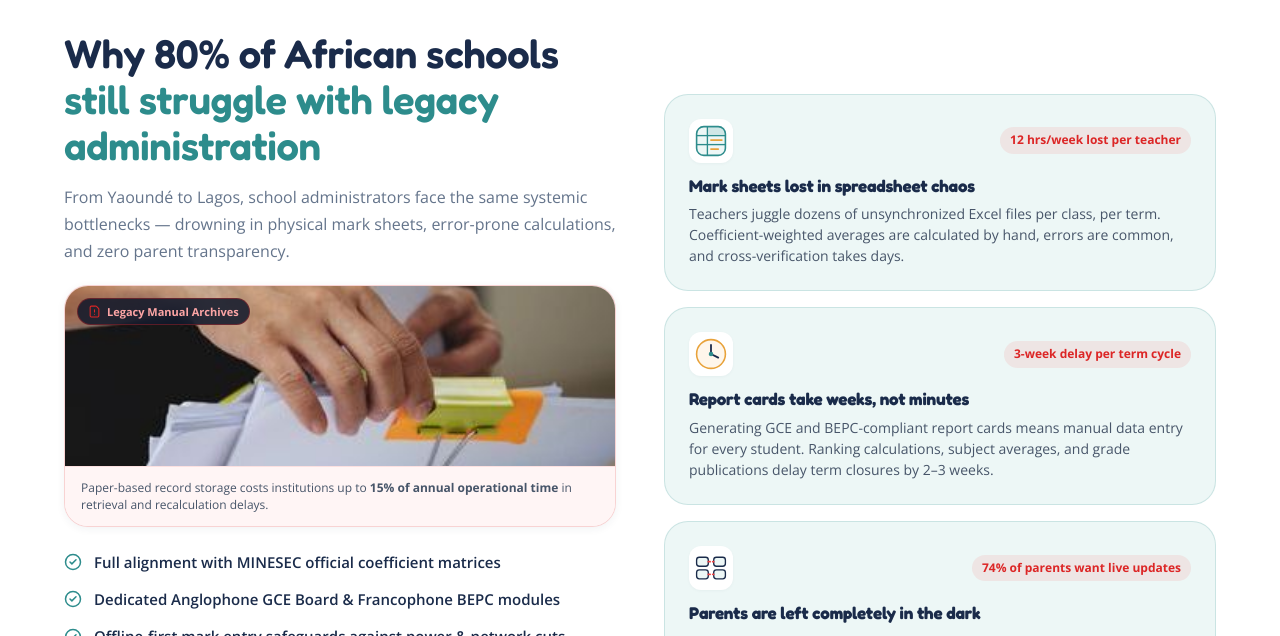
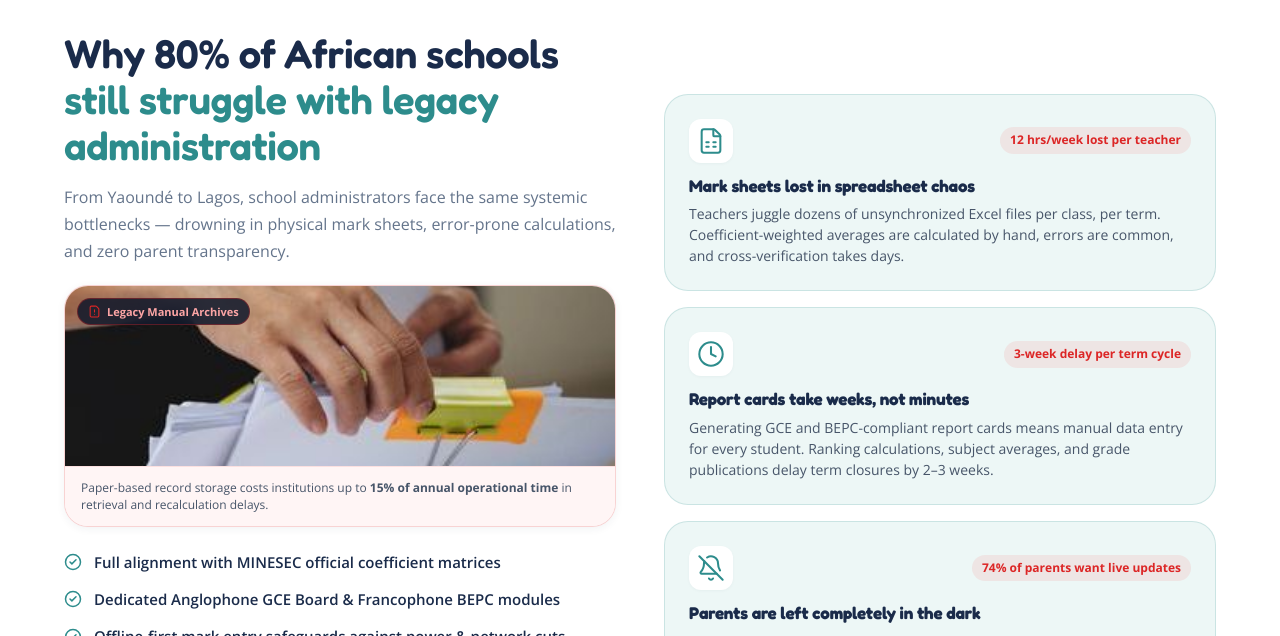
Before and after one commit to Symptom123/EDVANCE, a React (Vite) app in the folder edusphere-react/: page / in a window 1280 px wide. Shown: the part 1280-1916 px from the top of the page. Built offline with nearby package versions, Linux system fonts and the light colour scheme.

Commit message:
style: standardize icon system to pure Lucide outline icons with consistent 1.75px stroke weight and 24-28px feature scale

```diff
--- a/edusphere-react/src/components/TheProblem.jsx
+++ b/edusphere-react/src/components/TheProblem.jsx
@@ -1,54 +1,24 @@
 import React from 'react';
-import { CheckCircle2, AlertCircle, ArrowRight, ShieldCheck, Award, XCircle, FileWarning, TrendingDown } from 'lucide-react';
-
-/* ── SVG Icons — luxury palette ── */
-const SpreadsheetIcon = () => (
-  <svg width="36" height="36" viewBox="0 0 40 40" fill="none" aria-hidden="true">
-    <rect x="4" y="4" width="32" height="32" rx="8" stroke="#2D8C8C" strokeWidth="1.75" fill="#EDF7F6"/>
-    <line x1="4" y1="14" x2="36" y2="14" stroke="#2D8C8C" strokeWidth="1.5"/>
-    <line x1="4" y1="24" x2="36" y2="24" stroke="#2D8C8C" strokeWidth="1.5"/>
-    <line x1="16" y1="4" x2="16" y2="36" stroke="#2D8C8C" strokeWidth="1.5"/>
-    <rect x="17" y="5" width="18" height="8" fill="#2D8C8C" opacity="0.15"/>
-    <line x1="20" y1="19" x2="32" y2="19" stroke="#E8A23A" strokeWidth="2" strokeLinecap="round"/>
-    <line x1="20" y1="29" x2="28" y2="29" stroke="#E8A23A" strokeWidth="2" strokeLinecap="round"/>
-  </svg>
-);
-
-const ClockIcon = () => (
-  <svg width="36" height="36" viewBox="0 0 40 40" fill="none" aria-hidden="true">
-    <circle cx="20" cy="20" r="16" stroke="#E8A23A" strokeWidth="1.75" fill="#FEF6EB"/>
-    <line x1="20" y1="20" x2="20" y2="10" stroke="#1A2B4A" strokeWidth="2" strokeLinecap="round"/>
-    <line x1="20" y1="20" x2="28" y2="24" stroke="#1A2B4A" strokeWidth="2" strokeLinecap="round"/>
-    <circle cx="20" cy="20" r="2.5" fill="#2D8C8C"/>
-  </svg>
-);
-
-const DisconnectedIcon = () => (
-  <svg width="36" height="36" viewBox="0 0 40 40" fill="none" aria-hidden="true">
-    <rect x="4" y="8" width="13" height="10" rx="3" stroke="#1A2B4A" strokeWidth="1.5" fill="#EDF7F6"/>
-    <rect x="23" y="8" width="13" height="10" rx="3" stroke="#1A2B4A" strokeWidth="1.5" fill="#EDF7F6"/>
-    <rect x="4" y="22" width="13" height="10" rx="3" stroke="#1A2B4A" strokeWidth="1.5" fill="#EDF7F6"/>
-    <rect x="23" y="22" width="13" height="10" rx="3" stroke="#1A2B4A" strokeWidth="1.5" fill="#EDF7F6"/>
-    <line x1="17" y1="13" x2="23" y2="13" stroke="#EF4444" strokeWidth="2" strokeLinecap="round" strokeDasharray="2 3"/>
-    <line x1="17" y1="27" x2="23" y2="27" stroke="#EF4444" strokeWidth="2" strokeLinecap="round" strokeDasharray="2 3"/>
-  </svg>
-);
+import {
+  CheckCircle2, AlertCircle, ArrowRight, ShieldCheck, Award,
+  XCircle, FileWarning, TrendingDown, FileSpreadsheet, Clock, BellOff, ArrowUpRight
+} from 'lucide-react';
 
 const problems = [
   {
-    icon: <SpreadsheetIcon />,
+    icon: <FileSpreadsheet size={28} strokeWidth={1.75} color="#2D8C8C" />,
     title: 'Mark sheets lost in spreadsheet chaos',
     desc: 'Teachers juggle dozens of unsynchronized Excel files per class, per term. Coefficient-weighted averages are calculated by hand, errors are common, and cross-verification takes days.',
     stat: '12 hrs/week lost per teacher',
   },
   {
-    icon: <ClockIcon />,
+    icon: <Clock size={28} strokeWidth={1.75} color="#2D8C8C" />,
     title: 'Report cards take weeks, not minutes',
     desc: 'Generating GCE and BEPC-compliant report cards means manual data entry for every student. Ranking calculations, subject averages, and grade publications delay term closures by 2–3 weeks.',
     stat: '3-week delay per term cycle',
   },
   {
-    icon: <DisconnectedIcon />,
+    icon: <BellOff size={28} strokeWidth={1.75} color="#2D8C8C" />,
     title: 'Parents are left completely in the dark',
     desc: 'No real-time access to grades, no attendance notifications, no secure channel to communicate with teachers. Parent engagement relies entirely on physical report cards twice a year.',
     stat: '74% of parents want live updates',
```
